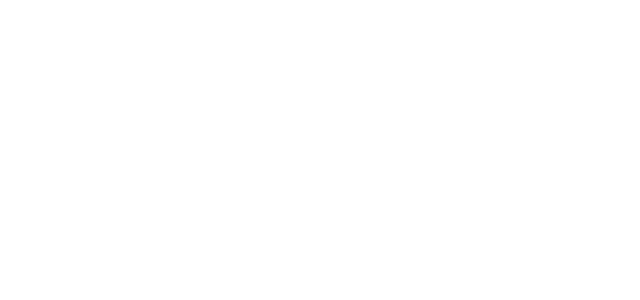
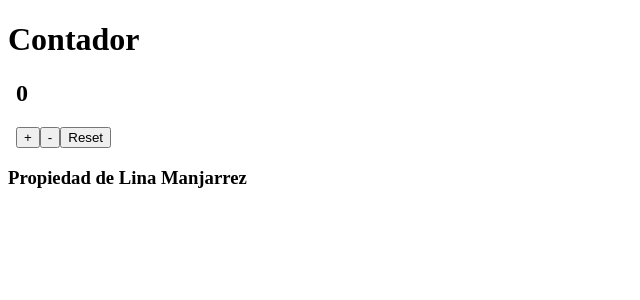
Before and after one commit to Lina-003/web2024-1, a React (Vite) app: page / in a window 1280 px wide. Shown: the top 300 px of the page, without its empty margins (0-640 px from the left). Built offline with nearby package versions, Linux system fonts and the light colour scheme.

Commit message:
feat: counter

```diff
--- a/src/App.jsx
+++ b/src/App.jsx
@@ -1,10 +1,12 @@
 import React from 'react';
-
+import { Body, Header, Footer } from './components'
 
 export default function App() {
   return(
     <>
-
+    <Header/>
+    <Body/>
+    <Footer/>
     </>
   )
 }
--- /dev/null
+++ b/src/components/Body/Body.jsx
@@ -0,0 +1,15 @@
+import { useState } from "react"
+
+export function Body() {
+  const [count, setCount] = useState(0);
+    return(
+      <body>
+        <section className="my-counter">
+          <h2>{count}</h2>
+          <button className="btn-increment" onClick={() => setCount(count + 1)}>+</button>
+          <button className="btn-decrement" onClick={() => setCount(count - 1)}>-</button>
+          <button className="btn-reset" onClick={() => setCount(0)}>Reset</button>
+        </section>
+      </body>
+    )
+}
--- /dev/null
+++ b/src/components/Footer/Footer.jsx
@@ -0,0 +1,7 @@
+export function Footer() {
+    return(
+      <footer>
+        <h3>Propiedad de Lina Manjarrez</h3>
+      </footer>
+    )
+}
--- /dev/null
+++ b/src/components/Header/Header.jsx
@@ -0,0 +1,7 @@
+export function Header() {
+    return(
+      <header>
+        <h1>Contador</h1>
+      </header>
+    )
+}
--- a/src/components/index.js
+++ b/src/components/index.js
@@ -0,0 +1,3 @@
+export * from './Body/Body'
+export * from './Footer/Footer'
+export * from './Header/Header'
--- /dev/null
+++ b/vite.config.js
@@ -0,0 +1,6 @@
+import { defineConfig } from 'vite'
+import react from '@vitejs/plugin-react'
+
+export default defineConfig({
+  plugins: [react()],
+})
```
